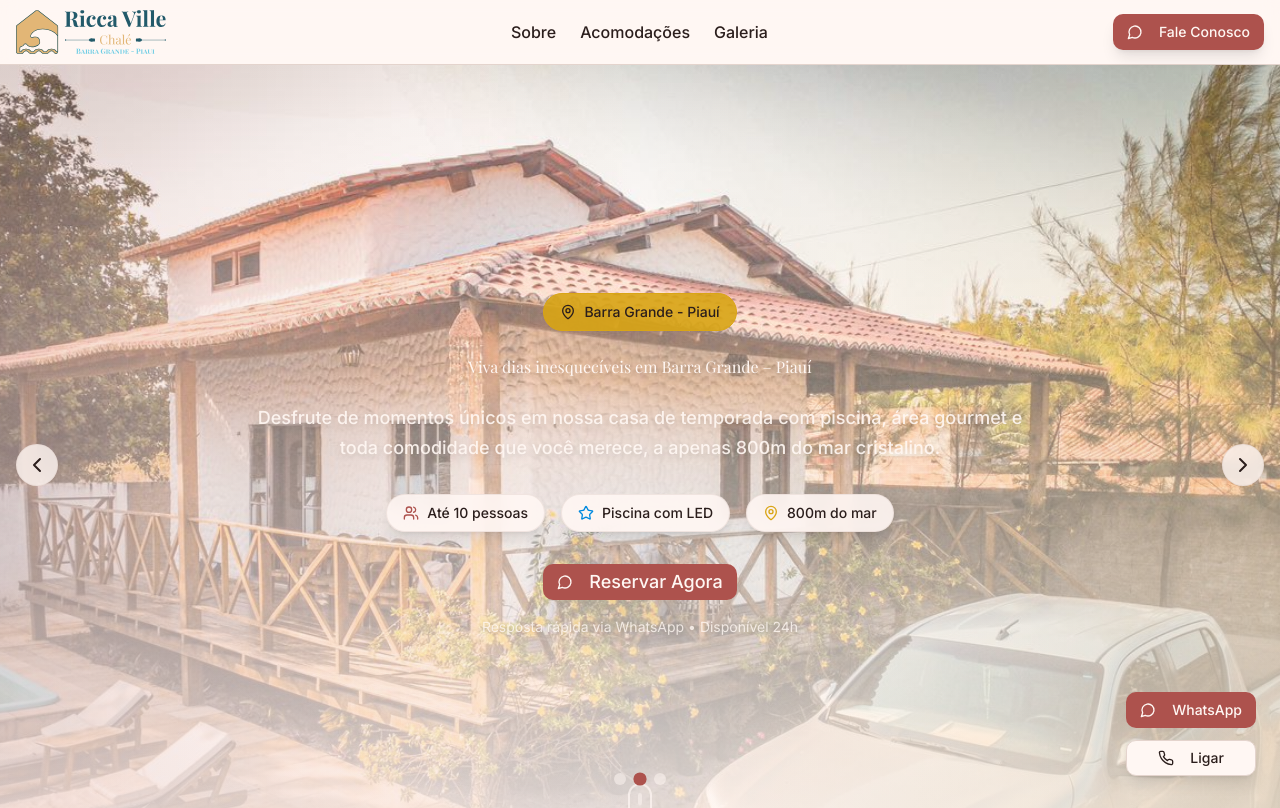
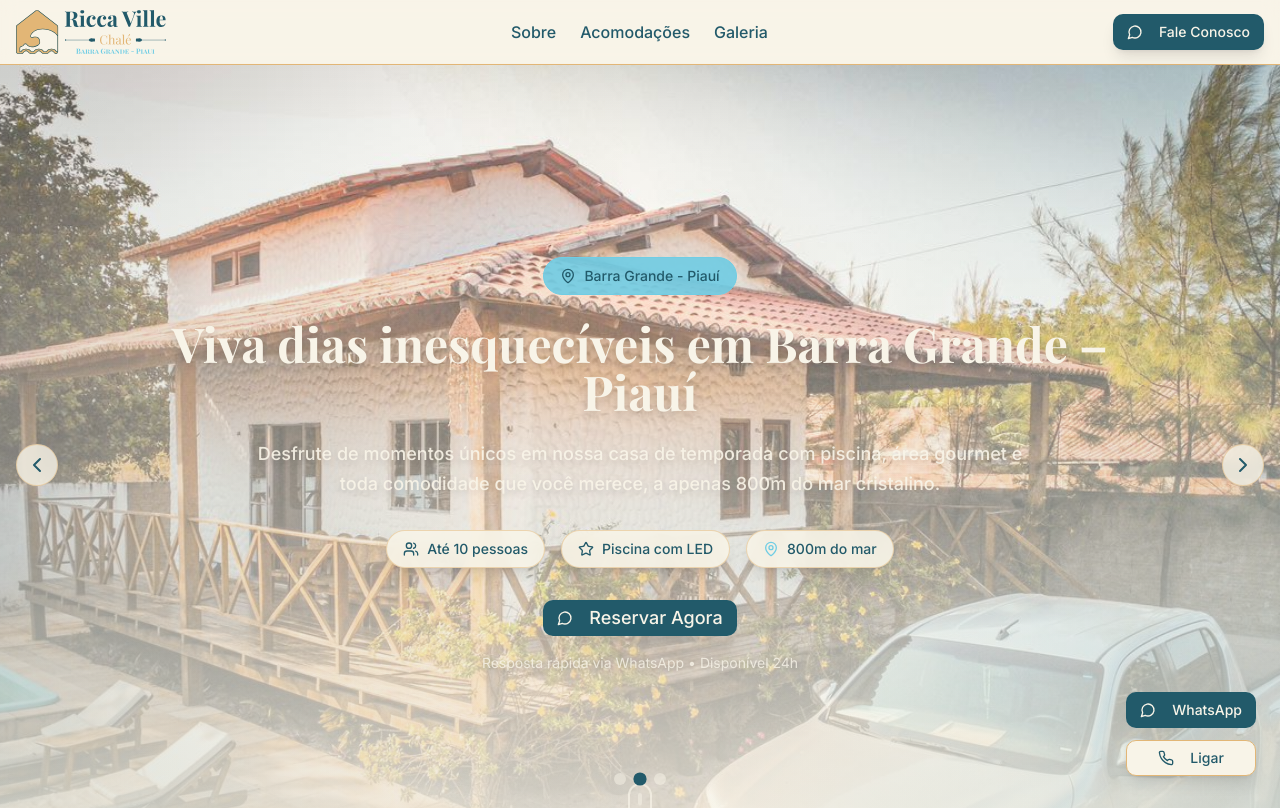
Before and after one commit to GermanoDevelopment/Ricca-Ville-Chal-, a Next.js app: page / in a window 1280 px wide. Shown: the top 808 px of the page. Built offline with nearby package versions, Linux system fonts and the light colour scheme; a web font is replaced by a local one.

Commit message:
style: Aplica nova paleta de cores e ajusta tamanhos de fonte dos títulos

```diff
--- a/app/globals.css
+++ b/app/globals.css
@@ -4,42 +4,35 @@
 @custom-variant dark (&:is(.dark *));
 
 :root {
-  /* Nova paleta baseada nas imagens reais do chalé */
-  --background: oklch(0.98 0.01 45); /* Creme suave */
-  --foreground: oklch(0.25 0.02 30); /* Marrom escuro */
-  --card: oklch(1 0 0); /* Branco puro */
-  --card-foreground: oklch(0.25 0.02 30);
-  --popover: oklch(1 0 0);
-  --popover-foreground: oklch(0.25 0.02 30);
-  --primary: oklch(0.55 0.12 25); /* Laranja terroso das telhas */
-  --primary-foreground: oklch(0.98 0.01 45);
-  --secondary: oklch(0.45 0.08 35); /* Tom madeira natural */
-  --secondary-foreground: oklch(0.98 0.01 45);
-  --muted: oklch(0.94 0.02 45);
-  --muted-foreground: oklch(0.45 0.02 30);
-  --accent: oklch(0.75 0.15 85); /* Amarelo vibrante das flores */
-  --accent-foreground: oklch(0.25 0.02 30);
-  --blue-tile: oklch(0.6 0.18 240); /* Azul dos azulejos decorativos */
-  --blue-tile-foreground: oklch(0.98 0.01 45);
+  --background: #F8F4E8; /* Creme */
+  --foreground: #225A6A; /* Azul Petróleo */
+
+  --card: #FFFFFF;
+  --card-foreground: #225A6A;
+
+  --popover: #FFFFFF;
+  --popover-foreground: #225A6A;
+
+  --primary: #225A6A; /* Azul Petróleo */
+  --primary-foreground: #F8F4E8; /* Creme */
+
+  --secondary: #E2B676; /* Bege Dourado */
+  --secondary-foreground: #225A6A; /* Azul Petróleo */
+
+  --muted: #F0EADF; /* Variação mais escura do Creme */
+  --muted-foreground: #5a7d87; /* Variação mais clara do Azul Petróleo */
+
+  --accent: #70CDE4; /* Azul Ciano */
+  --accent-foreground: #225A6A;
+
   --destructive: oklch(0.577 0.245 27.325);
   --destructive-foreground: oklch(1 0 0);
-  --border: oklch(0.88 0.02 45);
-  --input: oklch(0.94 0.02 45);
-  --ring: oklch(0.55 0.12 25);
-  --chart-1: oklch(0.55 0.12 25);
-  --chart-2: oklch(0.6 0.18 240);
-  --chart-3: oklch(0.75 0.15 85);
-  --chart-4: oklch(0.45 0.08 35);
-  --chart-5: oklch(0.7 0.1 60);
+
+  --border: #E2B676; /* Bege Dourado */
+  --input: #FFFFFF;
+  --ring: #70CDE4; /* Azul Ciano */
+
   --radius: 0.75rem;
-  --sidebar: oklch(0.96 0.01 45);
-  --sidebar-foreground: oklch(0.25 0.02 30);
-  --sidebar-primary: oklch(0.55 0.12 25);
-  --sidebar-primary-foreground: oklch(0.98 0.01 45);
-  --sidebar-accent: oklch(0.94 0.02 45);
-  --sidebar-accent-foreground: oklch(0.25 0.02 30);
-  --sidebar-border: oklch(0.88 0.02 45);
-  --sidebar-ring: oklch(0.55 0.12 25);
 }
 
 .dark {
@@ -132,7 +125,7 @@
     @apply bg-background text-foreground font-sans;
   }
 
-  /* Estilos base para tipografia elegante */
+  /* ESTILOS BASE PARA TIPOGRAFIA ELEGANTE */
   h1,
   h2,
   h3,
@@ -142,40 +135,20 @@
     @apply font-serif;
   }
 
-  /* Classes utilitárias para as cores do chalé */
-  .bg-tile-blue {
-    background-color: var(--blue-tile);
-    color: var(--blue-tile-foreground);
+  /* ADICIONE ESTE BLOCO ABAIXO */
+  h1 {
+    @apply text-4xl font-bold md:text-5xl;
   }
-
-  .text-tile-blue {
-    color: var(--blue-tile);
+  h2 {
+    @apply text-3xl font-bold md:text-4xl;
   }
-
-  .border-tile-blue {
-    border-color: var(--blue-tile);
+  h3 {
+    @apply text-2xl font-bold md:text-3xl;
   }
-
-  /* Animações aprimoradas e mais suaves */
-  .animate-fade-in {
-    animation: fadeIn 0.8s ease-out;
+  h4 {
+    @apply text-xl font-semibold md:text-2xl;
   }
-
-  .animate-slide-up {
-    animation: slideUp 1s ease-out;
-  }
-
-  .animate-slide-in-left {
-    animation: slideInLeft 0.8s ease-out;
-  }
-
-  .animate-slide-in-right {
-    animation: slideInRight 0.8s ease-out;
-  }
-
-  .animate-float {
-    animation: float 3s ease-in-out infinite;
-  }
+}
 
   @keyframes fadeIn {
     from {
@@ -254,7 +227,7 @@
   a:focus-visible {
     @apply outline-2 outline-offset-2 outline-primary rounded-sm;
   }
-}
+
 
 /* Media queries para responsividade aprimorada */
 @media (max-width: 640px) {
```
